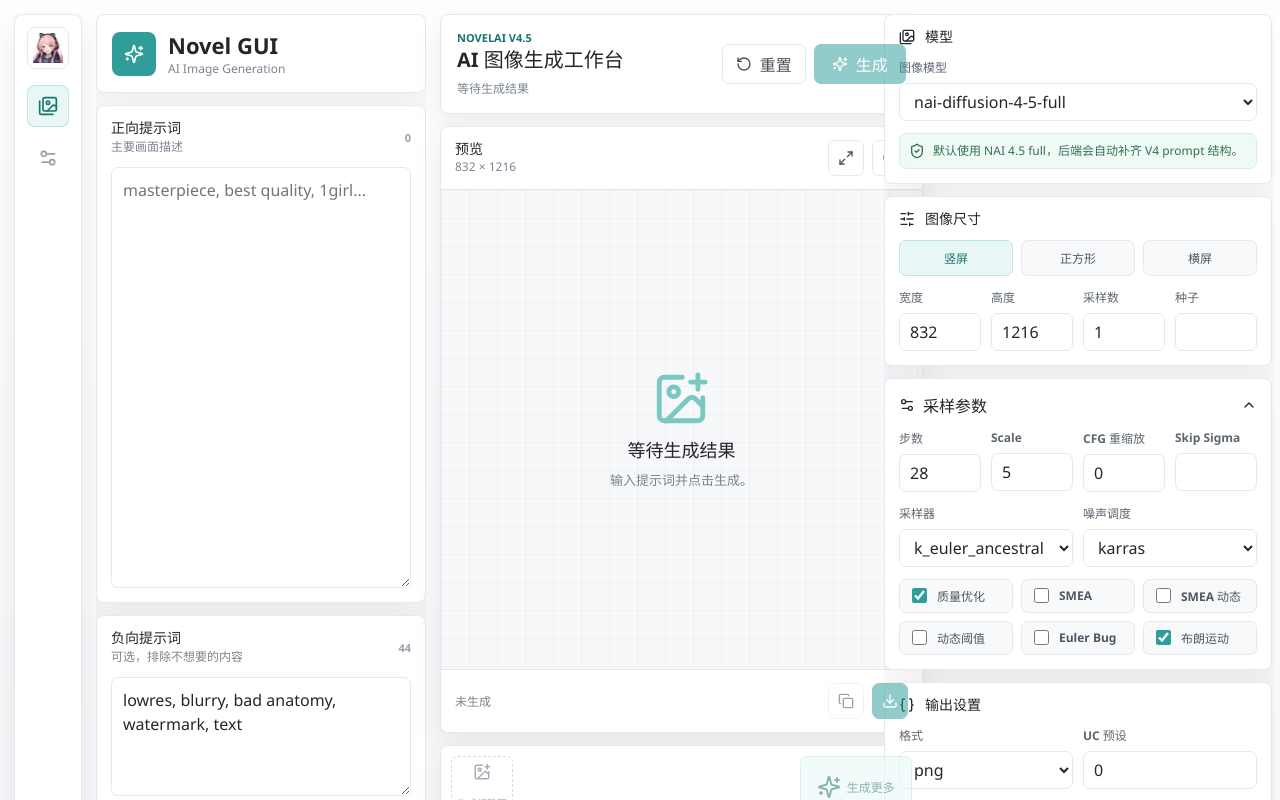
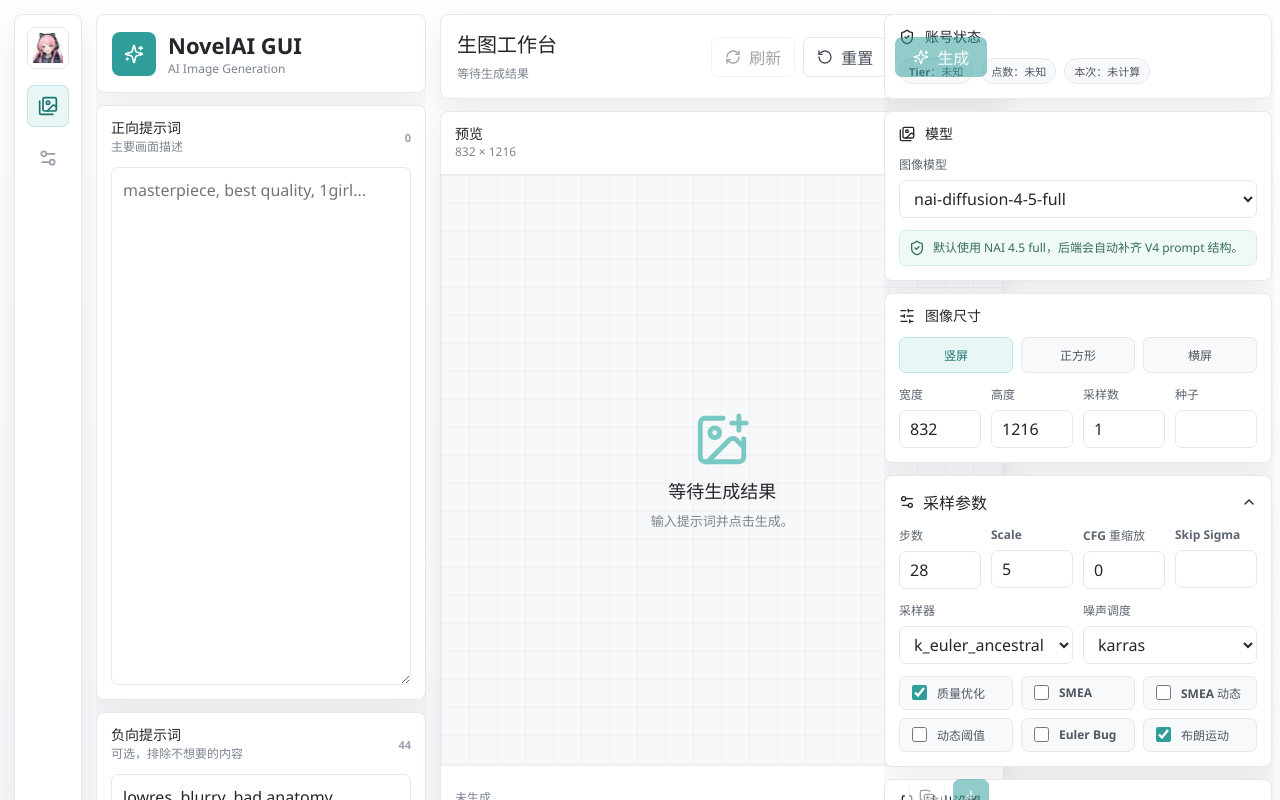
Before and after one commit to KonshinHaoshin/novelai-gui, a React (Vite) app: page / in a window 1280 px wide. Shown: the top 800 px of the page. Built offline with nearby package versions, Linux system fonts and the light colour scheme.

Commit message:
Refine NovelAI GUI and account status

```diff
--- a/index.html
+++ b/index.html
@@ -3,7 +3,7 @@
   <head>
     <meta charset="UTF-8" />
     <meta name="viewport" content="width=device-width, initial-scale=1.0" />
-    <title>Novel GUI - NovelAI 图像生成客户端</title>
+    <title>NovelAI GUI - NovelAI 图像生成客户端</title>
   </head>
   <body>
     <div id="root"></div>
--- a/src-tauri/tauri.conf.json
+++ b/src-tauri/tauri.conf.json
@@ -1,6 +1,6 @@
 {
   "$schema": "https://schema.tauri.app/config/2",
-  "productName": "Novel GUI",
+  "productName": "NovelAI GUI",
   "version": "0.1.0",
   "identifier": "net.novelgui.desktop",
   "build": {
@@ -12,7 +12,7 @@
   "app": {
     "windows": [
       {
-        "title": "Novel GUI - AI 图像生成",
+        "title": "NovelAI GUI - AI 图像生成",
         "width": 1280,
         "height": 820,
         "minWidth": 1024,
--- a/src/App.tsx
+++ b/src/App.tsx
@@ -4,6 +4,7 @@
   ChevronDown,
   Copy,
   Download,
+  Eraser,
   History,
   Images,
   ImagePlus,
@@ -16,6 +17,7 @@
   ShieldCheck,
   SlidersHorizontal,
   Sparkles,
+  RefreshCw,
   WandSparkles,
   ZoomIn,
 } from "lucide-react";
@@ -78,6 +80,14 @@
 type AppSettings = {
   showPayloadPreview: boolean;
   historyDisplayLimit: number;
+};
+
+type AccountSummary = {
+  tier?: string;
+  points?: number;
+  active?: boolean;
+  expiresAt?: number;
+  raw: unknown;
 };
 
 const HISTORY_KEY = "novel-gui-history";
@@ -158,6 +168,9 @@
   const [historyOpen, setHistoryOpen] = useState(false);
   const [activePanel, setActivePanel] = useState<"generate" | "settings">("generate");
   const [settings, setSettings] = useState<AppSettings>(() => loadSettings());
+  const [account, setAccount] = useState<AccountSummary | null>(null);
+  const [isRefreshingAccount, setIsRefreshingAccount] = useState(false);
+  const [lastCost, setLastCost] = useState<number | null>(null);
 
   useEffect(() => {
     if (!isTauriRuntime()) {
@@ -166,7 +179,12 @@
     }
 
     invoke<boolean>("has_api_token")
-      .then(setHasToken)
+      .then((configured) => {
+        setHasToken(configured);
+        if (configured) {
+          refreshAccountStatus(false);
+        }
+      })
       .catch((error) => showNotice("error", String(error)));
   }, []);
 
@@ -196,8 +214,36 @@
       setToken("");
       setHasToken(true);
       showNotice("success", "Token 已保存到系统凭据。");
+      refreshAccountStatus(false);
     } catch (error) {
       showNotice("error", String(error));
+    }
+  }
+
+  async function refreshAccountStatus(showResult = true) {
+    if (!isTauriRuntime()) {
+      if (showResult) {
+        showNotice("info", "请在 Tauri 桌面窗口中刷新账号状态。");
+      }
+      return null;
+    }
+
+    setIsRefreshingAccount(true);
+    try {
+      const raw = await invoke<unknown>("get_account_status");
+      const summary = summarizeAccount(raw);
+      setAccount(summary);
+      if (showResult) {
+        showNotice("success", "账号状态已刷新。");
+      }
+      return summary;
+    } catch (error) {
+      if (showResult) {
+        showNotice("error", String(error));
+      }
+      return null;
+    } finally {
+      setIsRefreshingAccount(false);
     }
   }
 
@@ -214,6 +260,7 @@
 
     setIsGenerating(true);
     setNotice(null);
+    const beforeAccount = await refreshAccountStatus(false);
     try {
       const response = await invoke<GenerateImageResponse>("generate_image", { request });
       setActiveImages(response.images);
@@ -229,7 +276,15 @@
           ...items,
         ].slice(0, MAX_HISTORY_ITEMS),
       );
-      showNotice("success", `收到 ${response.images.length} 张图，响应类型 ${response.contentType}。`);
+      const afterAccount = await refreshAccountStatus(false);
+      const cost = calculateAccountCost(beforeAccount, afterAccount);
+      setLastCost(cost);
+      showNotice(
+        "success",
+        cost === null
+          ? `收到 ${response.images.length} 张图，响应类型 ${response.contentType}。`
+          : `收到 ${response.images.length} 张图，本次消耗 ${formatPoints(cost)} 点。`,
+      );
     } catch (error) {
       showNotice("error", String(error));
     } finally {
@@ -269,6 +324,13 @@
     setSettings((current) => ({ ...current, [key]: value }));
   }
 
+  function clearHistory() {
+    setHistory([]);
+    setActiveImages([]);
+    setSelectedImage(0);
+    showNotice("success", "历史记录已清除。");
+  }
+
   function showNotice(type: Notice["type"], message: string) {
     setNotice({ type, message });
   }
@@ -277,7 +339,7 @@
     <main className="studio-shell">
       <nav className="nav-rail" aria-label="Main navigation">
         <div className="nav-logo">
-          <img src={appIcon} alt="Novel GUI" />
+          <img src={appIcon} alt="NovelAI GUI" />
         </div>
         <button
           className={activePanel === "generate" ? "nav-button active" : "nav-button"}
@@ -306,7 +368,7 @@
             <Sparkles aria-hidden="true" />
           </div>
           <div>
-            <h1>Novel GUI</h1>
+            <h1>NovelAI GUI</h1>
             <p>AI Image Generation</p>
           </div>
         </section>
@@ -365,6 +427,11 @@
                 <span>生成后的记录会出现在这里。</span>
               </div>
             ) : (
+              <>
+              <button className="danger-button" onClick={clearHistory} type="button">
+                <Eraser aria-hidden="true" />
+                清除历史记录
+              </button>
               <div className="history-list">
                 {visibleHistory.map((item) => (
                   <button className="history-item" key={item.id} onClick={() => reuse(item)} type="button">
@@ -373,6 +440,7 @@
                   </button>
                 ))}
               </div>
+              </>
             )
           ) : null}
         </section>
@@ -381,11 +449,14 @@
       <section className="canvas-stage" aria-label="Generated images">
         <header className="stage-card">
           <div>
-            <p className="eyebrow">NovelAI V4.5</p>
-            <h2>AI 图像生成工作台</h2>
+            <h2>生图工作台</h2>
             <span>{currentImage ? `${currentImage.fileName} · ${formatBytes(currentImage.byteLen)}` : "等待生成结果"}</span>
           </div>
           <div className="toolbar-actions">
+            <button className="ghost-button" onClick={() => refreshAccountStatus()} disabled={isRefreshingAccount || !hasToken} type="button">
+              <RefreshCw className={isRefreshingAccount ? "spin" : ""} aria-hidden="true" />
+              刷新
+            </button>
             <button className="ghost-button" onClick={() => setRequest(DEFAULT_REQUEST)} type="button">
               <RotateCcw aria-hidden="true" />
               重置
@@ -481,11 +552,25 @@
         <div className="status-bar">
           <span className={isGenerating ? "status-pill busy" : "status-pill ok"}>{isGenerating ? "生成中" : "就绪"}</span>
           <span>API 状态：{hasToken ? "已配置" : "未配置 Token"}</span>
+          <span>账号点数：{formatOptionalPoints(account?.points)}</span>
+          <span>Tier：{account?.tier ?? "未知"}</span>
           {notice ? <strong className={`status-message ${notice.type}`}>{notice.message}</strong> : null}
         </div>
       </section>
 
       <aside className="parameter-rail" aria-label="Generation parameters">
+        <section className="account-card">
+          <div className="section-head">
+            <ShieldCheck aria-hidden="true" />
+            <h2>账号状态</h2>
+          </div>
+          <div className="account-pills" aria-label="Account status">
+            <span>Tier：{account?.tier ?? "未知"}</span>
+            <span>点数：{formatOptionalPoints(account?.points)}</span>
+            <span>本次：{lastCost === null ? "未计算" : formatPoints(lastCost)}</span>
+          </div>
+        </section>
+
         <section className="parameter-card">
           <div className="section-head">
             <Images aria-hidden="true" />
@@ -637,7 +722,6 @@
                 <h2>API Token</h2>
                 <i className={hasToken ? "status-dot ok" : "status-dot"} />
               </div>
-              <p className="settings-copy">Token 只通过 Tauri 后端保存到系统凭据，不写入前端本地存储。</p>
               <div className="token-row">
                 <input
                   value={token}
@@ -650,6 +734,23 @@
                   保存
                 </button>
               </div>
+            </section>
+
+            <section className="settings-panel">
+              <div className="section-head">
+                <ShieldCheck aria-hidden="true" />
+                <h2>账号状态</h2>
+              </div>
+              <div className="account-grid">
+                <span>Tier<strong>{account?.tier ?? "未知"}</strong></span>
+                <span>点数<strong>{formatOptionalPoints(account?.points)}</strong></span>
+                <span>订阅<strong>{account?.active === undefined ? "未知" : account.active ? "有效" : "无效"}</strong></span>
+                <span>本次消耗<strong>{lastCost === null ? "未计算" : formatPoints(lastCost)}</strong></span>
+              </div>
+              <button className="ghost-button wide-button" onClick={() => refreshAccountStatus()} disabled={isRefreshingAccount || !hasToken} type="button">
+                <RefreshCw className={isRefreshingAccount ? "spin" : ""} aria-hidden="true" />
+                刷新账号状态
+              </button>
             </section>
 
             <section className="settings-panel">
@@ -863,6 +964,130 @@
   return model.includes("diffusion-4");
 }
 
+function summarizeAccount(raw: unknown): AccountSummary {
+  return {
+    tier: normalizeTier(findStringByKeys(raw, ["tier", "subscriptionTier", "plan", "accountTier", "accountType"])),
+    points: extractAnlasPoints(raw),
+    active: findBooleanByKeys(raw, ["active", "subscriptionActive", "isActive"]),
+    expiresAt: findNumberByKeys(raw, ["expiresAt", "expires_at", "expirationTime"]),
+    raw,
+  };
+}
+
+function extractAnlasPoints(raw: unknown) {
+  const direct = findNumberByKeys(raw, ["trainingStepsLeft", "anlas", "anlasBalance", "points"]);
+  if (direct !== undefined) {
+    return direct;
+  }
+
+  const fixed = findNumberByKeys(raw, ["fixedTrainingStepsLeft", "fixedAnlas"]);
+  const purchased = findNumberByKeys(raw, ["purchasedTrainingSteps", "purchasedAnlas"]);
+  if (fixed !== undefined || purchased !== undefined) {
+    return (fixed ?? 0) + (purchased ?? 0);
+  }
+
+  return undefined;
+}
+
+function normalizeTier(value?: string) {
+  if (!value) {
+    return undefined;
+  }
+
+  const map: Record<string, string> = {
+    "0": "Paper",
+    "1": "Tablet",
+    "2": "Scroll",
+    "3": "Opus",
+  };
+  return map[value] ?? value;
+}
+
+function calculateAccountCost(before: AccountSummary | null, after: AccountSummary | null) {
+  if (before?.points === undefined || after?.points === undefined) {
+    return null;
+  }
+
+  const diff = before.points - after.points;
+  if (!Number.isFinite(diff) || diff < 0) {
+    return null;
+  }
+
+  return diff;
+}
+
+function formatOptionalPoints(value?: number) {
+  return value === undefined ? "未知" : formatPoints(value);
+}
+
+function formatPoints(value: number) {
+  return Number.isInteger(value) ? String(value) : value.toFixed(2);
+}
+
+function findStringByKeys(value: unknown, keys: string[]): string | undefined {
+  const found = findByKeys(value, keys);
+  if (typeof found === "string" && found.trim()) {
+    return found;
+  }
+  if (typeof found === "number" && Number.isFinite(found)) {
+    return String(found);
+  }
+  return undefined;
+}
+
+function findNumberByKeys(value: unknown, keys: string[]): number | undefined {
+  for (const found of findAllByKeys(value, keys)) {
+    if (typeof found === "number" && Number.isFinite(found)) {
+      return found;
+    }
+    if (typeof found === "string") {
+      const parsed = Number(found);
+      if (Number.isFinite(parsed)) {
+        return parsed;
+      }
+    }
+  }
+  return undefined;
+}
+
+function findBooleanByKeys(value: unknown, keys: string[]): boolean | undefined {
+  const found = findByKeys(value, keys);
+  return typeof found === "boolean" ? found : undefined;
+}
+
+function findByKeys(value: unknown, keys: string[]): unknown {
+  return findAllByKeys(value, keys)[0];
+}
+
+function findAllByKeys(value: unknown, keys: string[]): unknown[] {
+  const keySet = new Set(keys.map((key) => key.toLowerCase()));
+  const queue: unknown[] = [value];
+  const matches: unknown[] = [];
+
+  while (queue.length > 0) {
+    const current = queue.shift();
+    if (!current || typeof current !== "object") {
+      continue;
+    }
+
+    if (Array.isArray(current)) {
+      queue.push(...current);
+      continue;
+    }
+
+    for (const [key, child] of Object.entries(current as Record<string, unknown>)) {
+      if (keySet.has(key.toLowerCase())) {
+        matches.push(child);
+      }
+      if (child && typeof child === "object") {
+        queue.push(child);
+      }
+    }
+  }
+
+  return matches;
+}
+
 function clampHistoryLimit(value: number) {
   if (!Number.isFinite(value)) {
     return DEFAULT_SETTINGS.historyDisplayLimit;
--- a/src/styles.css
+++ b/src/styles.css
@@ -176,6 +176,7 @@
   grid-column: 2 / 5;
   display: flex;
   flex-direction: column;
+  align-items: center;
   gap: 14px;
   min-height: calc(100vh - 28px);
   min-width: 0;
@@ -189,6 +190,7 @@
 .result-strip,
 .parameter-card,
 .payload-preview,
+.account-card,
 .settings-header,
 .settings-panel {
   border: 1px solid var(--line);
@@ -198,6 +200,8 @@
 }
 
 .settings-header {
+  width: 100%;
+  max-width: 980px;
   min-height: 104px;
   padding: 22px 24px;
 }
@@ -216,8 +220,10 @@
 
 .settings-grid {
   display: grid;
-  grid-template-columns: repeat(2, minmax(0, 1fr));
+  grid-template-columns: minmax(0, 1fr);
   gap: 14px;
+  width: 100%;
+  max-width: 980px;
   align-items: start;
 }
 
@@ -229,12 +235,12 @@
 }
 
 .settings-panel.wide {
-  grid-column: 1 / -1;
+  grid-column: auto;
 }
 
 .settings-summary {
   display: grid;
-  grid-template-columns: repeat(4, minmax(0, 1fr));
+  grid-template-columns: repeat(2, minmax(0, 1fr));
   gap: 10px;
 }
 
@@ -247,6 +253,35 @@
   font-size: 12px;
   font-weight: 760;
   padding: 10px;
+}
+
+.account-grid {
+  display: grid;
+  grid-template-columns: repeat(4, minmax(0, 1fr));
+  gap: 10px;
+}
+
+.account-grid span {
+  display: flex;
+  flex-direction: column;
+  gap: 5px;
+  min-height: 58px;
+  border: 1px solid var(--line);
+  border-radius: 7px;
+  background: var(--panel-soft);
+  color: var(--muted);
+  font-size: 12px;
+  padding: 10px;
+}
+
+.account-grid strong {
+  color: var(--text);
+  font-size: 17px;
+  font-weight: 850;
+}
+
+.wide-button {
+  width: 100%;
 }
 
 .brand-card {
@@ -270,7 +305,8 @@
 .prompt-card,
 .history-card,
 .parameter-card,
-.payload-preview {
+.payload-preview,
+.account-card {
   display: flex;
   flex-direction: column;
   gap: 12px;
@@ -361,6 +397,24 @@
   font-size: 20px;
 }
 
+.account-pills {
+  display: flex;
+  flex-wrap: wrap;
+  justify-content: flex-start;
+  gap: 8px;
+}
+
+.account-pills span {
+  min-height: 24px;
+  border: 1px solid var(--line);
+  border-radius: 999px;
+  background: var(--panel-soft);
+  color: #4f5763;
+  font-size: 11px;
+  font-weight: 760;
+  padding: 4px 9px;
+}
+
 .eyebrow {
   color: var(--accent-dark);
   font-size: 11px;
@@ -379,7 +433,8 @@
 
 .run-button,
 .ghost-button,
-.icon-button {
+.icon-button,
+.danger-button {
   display: inline-flex;
   align-items: center;
   justify-content: center;
@@ -391,9 +446,18 @@
     border-color 160ms ease;
 }
 
+/* 保证按钮内图标与文字不换行 */
+.run-button,
+.ghost-button,
+.danger-button,
+.more-tile {
+  white-space: nowrap;
+}
+
 .run-button:hover,
 .ghost-button:hover,
 .icon-button:hover,
+.danger-button:hover,
 .more-tile:hover,
 .history-item:hover,
 .chip:hover {
@@ -432,9 +496,20 @@
   color: #ffffff;
 }
 
+.danger-button {
+  min-height: 34px;
+  border: 1px solid #f0c2bd;
+  background: #fff5f4;
+  color: var(--red);
+  padding: 0 10px;
+  font-size: 12px;
+  font-weight: 820;
+}
+
 .run-button svg,
 .ghost-button svg,
 .icon-button svg,
+.danger-button svg,
 .section-head svg,
 .section-toggle svg,
 .token-status svg,
@@ -767,6 +842,7 @@
 
 .token-row input {
   min-width: 0;
+  flex: 1 1 auto;
 }
 
 .status-dot {
```
Also changed, not shown: 2 other files (tests, documents, lock files or other folders).
